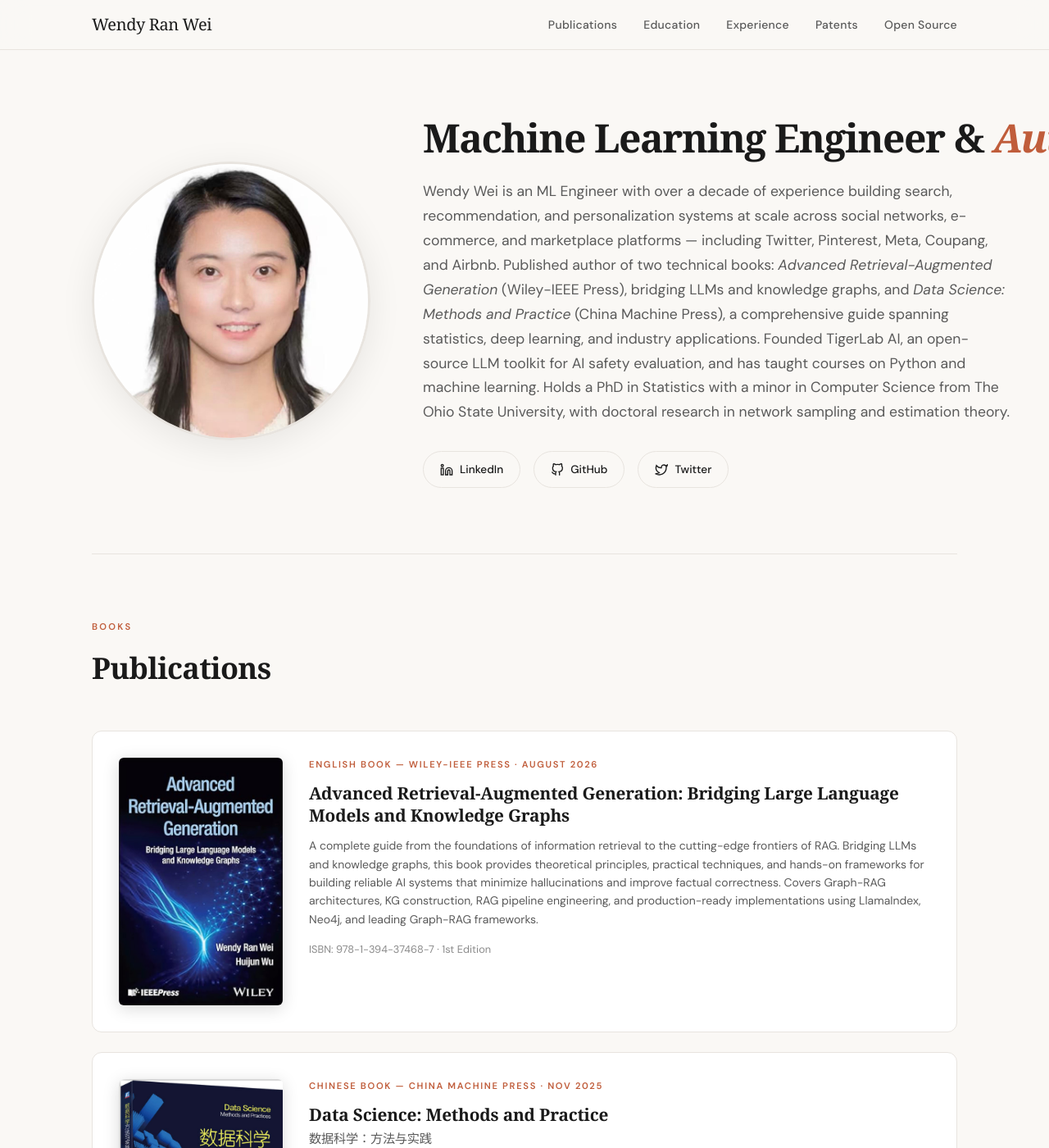
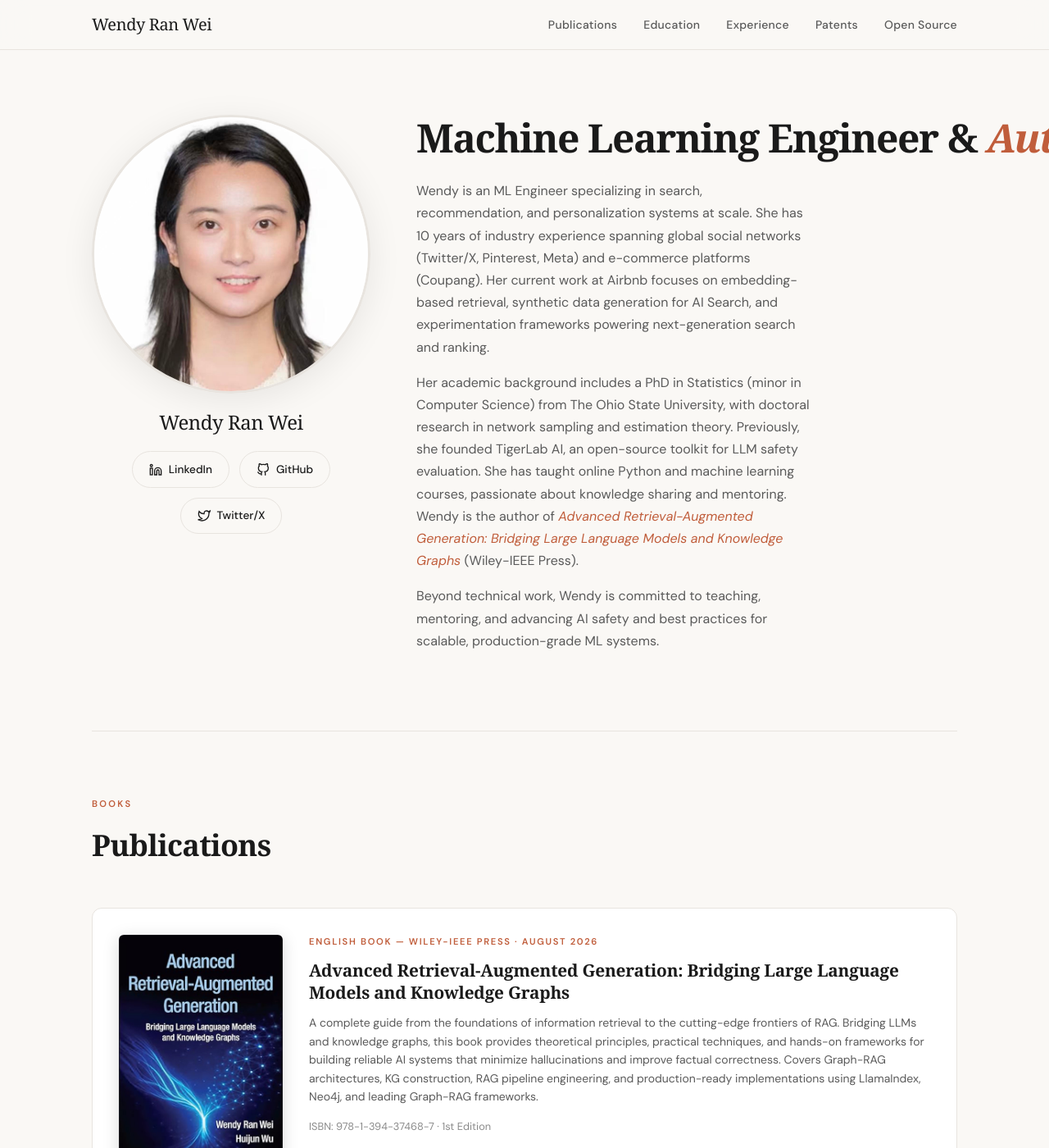
Before and after one commit to wendyran/wendyran.github.io, a Jekyll site: the page index.html, which Jekyll copies as it is, in a window 1280 px wide and 1400 px high. Shown: the whole window at 82% size. Built offline with Jekyll 4.4.1, drawn with Linux system fonts in a browser that asks for light colours; some web fonts are replaced; some of the changed text lies outside the part shown.

Commit message:
Update index.html

```diff
--- a/index.html
+++ b/index.html
@@ -110,9 +110,9 @@
             margin: 0 auto;
             padding: 140px 2rem 80px;
             display: grid;
-            grid-template-columns: 1fr 1fr;
-            gap: 4rem;
-            align-items: center;
+            grid-template-columns: auto 1fr;
+            gap: 3.5rem;
+            align-items: start;
         }
 
         .hero-text h1 {
@@ -135,6 +135,35 @@
             line-height: 1.7;
             max-width: 480px;
             margin-bottom: 2rem;
+        }
+
+        .hero-text p {
+            font-size: 1rem;
+            color: var(--text-soft);
+            line-height: 1.7;
+            margin-bottom: 1rem;
+        }
+
+        .hero-book-list {
+            list-style: none;
+            padding: 0;
+            margin: 0 0 1rem 0;
+        }
+
+        .hero-book-list li {
+            font-size: 1rem;
+            color: var(--text-soft);
+            line-height: 1.7;
+            padding-left: 1.25rem;
+            position: relative;
+            margin-bottom: 0.35rem;
+        }
+
+        .hero-book-list li::before {
+            content: '—';
+            position: absolute;
+            left: 0;
+            color: var(--accent);
         }
 
         .hero-links {
@@ -171,8 +200,23 @@
         /* ── HERO VISUAL ── */
         .hero-visual {
             display: flex;
+            flex-direction: column;
+            align-items: center;
+            gap: 1rem;
+        }
+
+        .profile-name {
+            font-family: var(--serif);
+            font-size: 1.5rem;
+            color: var(--text);
+            letter-spacing: -0.02em;
+            text-align: center;
+        }
+
+        .hero-visual .hero-links {
+            display: flex;
+            gap: 0.75rem;
             justify-content: center;
-            align-items: center;
         }
 
         .profile-image-container {
@@ -706,10 +750,7 @@
         <div class="profile-image-container">
             <img src="profile-image.jpg" alt="Wendy Ran Wei" />
         </div>
-    </div>
-    <div class="hero-text" style="max-width: 100%;">
-        <h1>Machine Learning Engineer & <span class="italic">Author</span></h1>
-        <p style="max-width: 720px;">Wendy Wei is an ML Engineer with over a decade of experience building search, recommendation, and personalization systems at scale across social networks, e-commerce, and marketplace platforms — including Twitter, Pinterest, Meta, Coupang, and Airbnb. Published author of two technical books: <em>Advanced Retrieval-Augmented Generation</em> (Wiley-IEEE Press), bridging LLMs and knowledge graphs, and <em>Data Science: Methods and Practice</em> (China Machine Press), a comprehensive guide spanning statistics, deep learning, and industry applications. Founded TigerLab AI, an open-source LLM toolkit for AI safety evaluation, and has taught courses on Python and machine learning. Holds a PhD in Statistics with a minor in Computer Science from The Ohio State University, with doctoral research in network sampling and estimation theory.</p>
+        <div class="profile-name">Wendy Ran Wei</div>
         <div class="hero-links">
             <a href="https://www.linkedin.com/in/wendyranwei" target="_blank" rel="noopener">
                 <svg viewBox="0 0 24 24" fill="none" stroke="currentColor" stroke-width="2"><path d="M16 8a6 6 0 0 1 6 6v7h-4v-7a2 2 0 0 0-4 0v7h-4v-7a6 6 0 0 1 6-6z"/><rect x="2" y="9" width="4" height="12"/><circle cx="4" cy="4" r="2"/></svg>
@@ -721,9 +762,15 @@
             </a>
             <a href="https://twitter.com/wendyranwei" target="_blank" rel="noopener">
                 <svg viewBox="0 0 24 24" fill="none" stroke="currentColor" stroke-width="2"><path d="M23 3a10.9 10.9 0 0 1-3.14 1.53 4.48 4.48 0 0 0-7.86 3v1A10.66 10.66 0 0 1 3 4s-4 9 5 13a11.64 11.64 0 0 1-7 2c9 5 20 0 20-11.5a4.5 4.5 0 0 0-.08-.83A7.72 7.72 0 0 0 23 3z"/></svg>
-                Twitter
+                Twitter/X
             </a>
         </div>
+    </div>
+    <div class="hero-text">
+        <h1>Machine Learning Engineer & <span class="italic">Author</span></h1>
+        <p>Wendy is an ML Engineer specializing in search, recommendation, and personalization systems at scale. She has 10 years of industry experience spanning global social networks (Twitter/X, Pinterest, Meta) and e-commerce platforms (Coupang). Her current work at Airbnb focuses on embedding-based retrieval, synthetic data generation for AI Search, and experimentation frameworks powering next-generation search and ranking.</p>
+        <p>Her academic background includes a PhD in Statistics (minor in Computer Science) from The Ohio State University, with doctoral research in network sampling and estimation theory. Previously, she founded TigerLab AI, an open-source toolkit for LLM safety evaluation. She has taught online Python and machine learning courses, passionate about knowledge sharing and mentoring. Wendy is the author of <a href="https://www.amazon.com/Advanced-Retrieval-Augmented-Generation-Bridging-Knowledge/dp/1394374682" target="_blank" rel="noopener" style="color: var(--accent); text-decoration: none; font-weight: 500;"><em>Advanced Retrieval-Augmented Generation: Bridging Large Language Models and Knowledge Graphs</em></a> (Wiley-IEEE Press).</p>
+        <p>Beyond technical work, Wendy is committed to teaching, mentoring, and advancing AI safety and best practices for scalable, production-grade ML systems.</p>
     </div>
 </header>
 
@@ -935,7 +982,7 @@
             <div class="timeline-date">Jan 2016 — May 2019</div>
             <div class="timeline-content">
                 <h3>Machine Learning Engineer</h3>
-                <div class="company">Twitter</div>
+                <div class="company">Twitter/X</div>
                 <p>Built personalization and recommendation systems for the Explore Tab — topic and interest relevance modeling, Trends, Events, and Topic Modules. Previously interned as a Data Scientist and Software Engineer (2014–2015).</p>
             </div>
         </div>
@@ -1010,7 +1057,7 @@
     <div class="footer-links">
         <a href="https://www.linkedin.com/in/wendyranwei" target="_blank" rel="noopener">LinkedIn</a>
         <a href="https://github.com/wendyran" target="_blank" rel="noopener">GitHub</a>
-        <a href="https://twitter.com/wendyranwei" target="_blank" rel="noopener">Twitter</a>
+        <a href="https://twitter.com/wendyranwei" target="_blank" rel="noopener">Twitter/X</a>
     </div>
 </footer>
 
```
